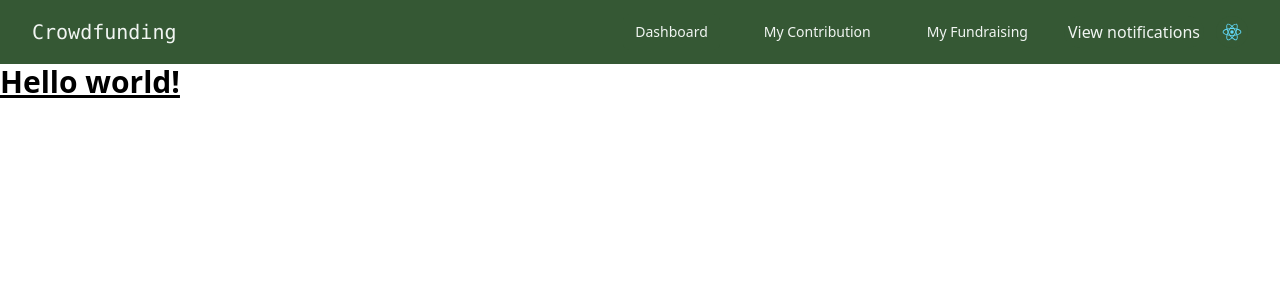
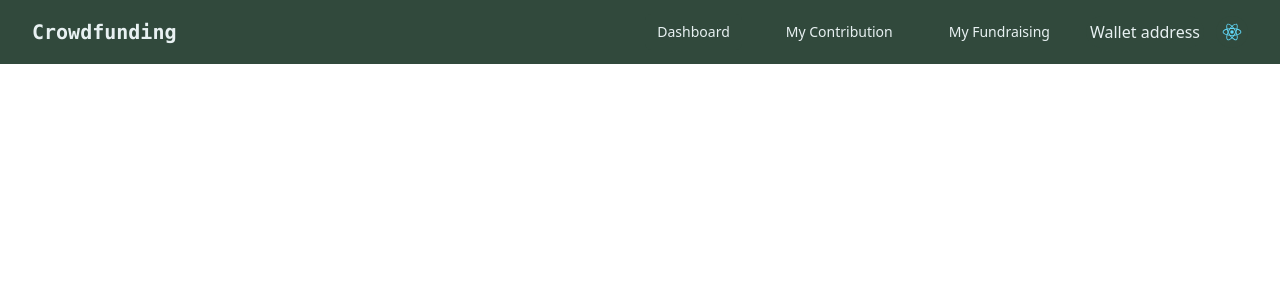
Before and after one commit to JuliaG03/Crowdfunding, a React (Create React App) app in the folder frontend/: page / in a window 1280 px wide. Shown: the top 300 px of the page. Built offline with nearby package versions, Linux system fonts and the light colour scheme.

Commit message:
color palette refresh

```diff
--- a/frontend/src/App.js
+++ b/frontend/src/App.js
@@ -1,13 +1,11 @@
 import Navbar from "./components/Navbar";
+// import Dashboard from "./pages/Dashboard";
 
 function App() {
   return (
-    <div >
-   <Navbar/>
-  <h1 className="text-3xl font-bold underline">
-    Hello world!
-  </h1>
-
+    <div>
+      <Navbar/>
+      {/* <Dashboard/>       */}
     </div>
   );
 }
--- a/frontend/src/components/Navbar.js
+++ b/frontend/src/components/Navbar.js
@@ -7,14 +7,14 @@ const Navbar = () => {
 
   return (
     <div>
-      <nav className="bg-darkgreen">
+      <nav className="bg-accentcolor1">
         <div className="max-w-7xl mx-auto px-2 sm:px-6 lg:px-8">
           <div className="relative flex items-center justify-between h-16">
             {/* Mobile Menu Button */}
             <div className="absolute inset-y-0 left-0 flex items-center sm:hidden">
               <button
                 type="button"
-                className="inline-flex items-center justify-center p-2 rounded-md text-gray-400 hover:text-babypowder hover:bg-darkgreen focus:outline-none focus:ring-2 focus:ring-inset focus:ring-white"
+                className="inline-flex items-center justify-center p-2 rounded-md text-gray-400 hover:text-fontcolor hover:bg-accentcolor1 focus:outline-none focus:ring-2 focus:ring-inset focus:ring-white"
                 aria-controls="mobile-menu"
                 aria-expanded="false"
                 onClick={() => setOpenMenu(!openMenu)}
@@ -27,7 +27,7 @@ const Navbar = () => {
             {/* Logo and Title */}
             <div className="flex-1 flex items-center justify-center sm:items-stretch sm:justify-start">
               <div className="flex-shrink-0 flex items-center">
-                <h4 className="font-mono text-xl text-babypowder hidden lg:block">
+                <h4 className="font-mono text-xl text-fontcolor font-bold hidden lg:block">
                   Crowdfunding
                 </h4>
               </div>
@@ -38,20 +38,20 @@ const Navbar = () => {
               <div className="flex space-x-8">
                 <a
                   href="#"
-                  className="bg-darkgreen text-babypowder px-3 py-2 rounded-md text-sm font-medium"
+                  className="bg-accentcolor1 text-fontcolor px-3 py-2 rounded-md text-sm font-medium"
                   aria-current="page"
                 >
                   Dashboard
                 </a>
                 <a
                   href="#"
-                  className="text-babypowder hover:bg-darkgreen hover:text-babypowder px-3 py-2 rounded-md text-sm font-medium"
+                  className="text-fontcolor hover:bg-accentcolor1 hover:text-fontcolor px-3 py-2 rounded-md text-sm font-medium"
                 >
                   My Contribution
                 </a>
                 <a
                   href="#"
-                  className="text-babypowder hover:bg-darkgreen hover:text-babypowder px-3 py-2 rounded-md text-sm font-medium"
+                  className="text-fontcolor hover:bg-accentcolor1 hover:text-fontcolor px-3 py-2 rounded-md text-sm font-medium"
                 >
                   My Fundraising
                 </a>
@@ -62,17 +62,17 @@ const Navbar = () => {
             <div className="absolute inset-y-0 right-0 flex items-center pr-2 sm:static sm:inset-auto sm:ml-6 sm:pr-0">
               <button
                 type="button"
-                className="bg-darkgreen p-1 rounded-full text-babypowder font-medium hover:text-babypowder focus:outline-none focus:ring-2 focus:ring-offset-2 focus:ring-offset-darkgreen focus:ring-white"
+                className="bg-accentcolor1 p-1 rounded-full text-fontcolor font-medium hover:text-fontcolor focus:outline-none focus:ring-2 focus:ring-offset-2 focus:ring-offset-accentcolor1 focus:ring-white"
               >
-                <span>View notifications</span>
+                <span>Wallet address</span>
               </button>
 
-              {/* Profile Dropdown */}
+              {/* Profile */}
               <div className="ml-3 relative">
                 <div>
                   <button
                     type="button"
-                    className="bg-darkgreen flex text-sm rounded-full focus:outline-none focus:ring-0 focus:ring-offset-0 focus:ring-offset-darkgreen focus:ring-white"
+                    className="bg-accentcolor1 flex text-sm rounded-full focus:outline-none focus:ring-0 focus:ring-offset-0 focus:ring-offset-accentcolor1 focus:ring-white"
                     id="user-menu-button"
                     aria-expanded="false"
                     aria-haspopup="true"
@@ -91,26 +91,26 @@ const Navbar = () => {
           <div className="px-2 pt-2 pb-3 space-y-1">
             <a
               href="#"
-              className="bg-darkgreen text-babypowder block px-3 py-2 rounded-md text-base font-medium"
+              className="bg-accentcolor1 text-fontcolor block px-3 py-2 rounded-md text-base font-medium"
               aria-current="page"
             >
               Dashboard
             </a>
             <a
               href="#"
-              className="text-babypowder hover:bg-darkgreen hover:text-babypowder block px-3 py-2 rounded-md text-base font-medium"
+              className="text-fontcolor hover:bg-accentcolor1 hover:text-fontcolor block px-3 py-2 rounded-md text-base font-medium"
             >
               Team
             </a>
             <a
               href="#"
-              className="text-babypowder hover:bg-darkgreen hover:text-babypowder block px-3 py-2 rounded-md text-base font-medium"
+              className="text-fontcolor hover:bg-accentcolor1 hover:text-fontcolor block px-3 py-2 rounded-md text-base font-medium"
             >
               Projects
             </a>
             <a
               href="#"
-              className="text-babypowder hover:bg-darkgreen hover:text-babypowder block px-3 py-2 rounded-md text-base font-medium"
+              className="text-fontcolor hover:bg-accentcolor1 hover:text-fontcolor block px-3 py-2 rounded-md text-base font-medium"
             >
               Calendar
             </a>
--- a/frontend/tailwind.config.js
+++ b/frontend/tailwind.config.js
@@ -6,8 +6,11 @@ module.exports = {
   theme: {
     extend: {
       colors: {
-        darkgreen: '#355834',
-        babypowder: '#F1F5F2'
+        accentcolor1: '#31493c',
+        accentcolor2: '#7A9E7E',
+        fontcolor: '#e8f1f2',
+        backgroundcolor: '#001A23',
+        extracolor: '#B3EFB2'
       }
     },
   },
```
